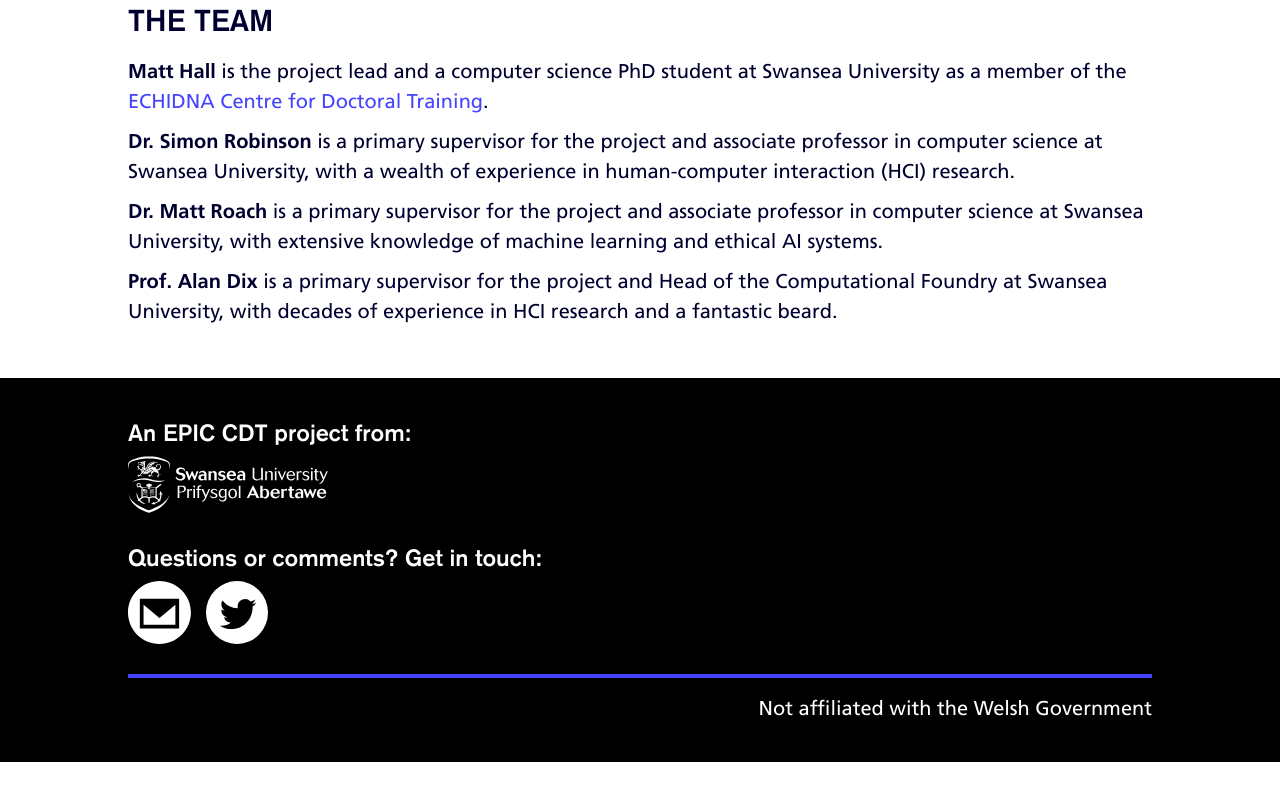
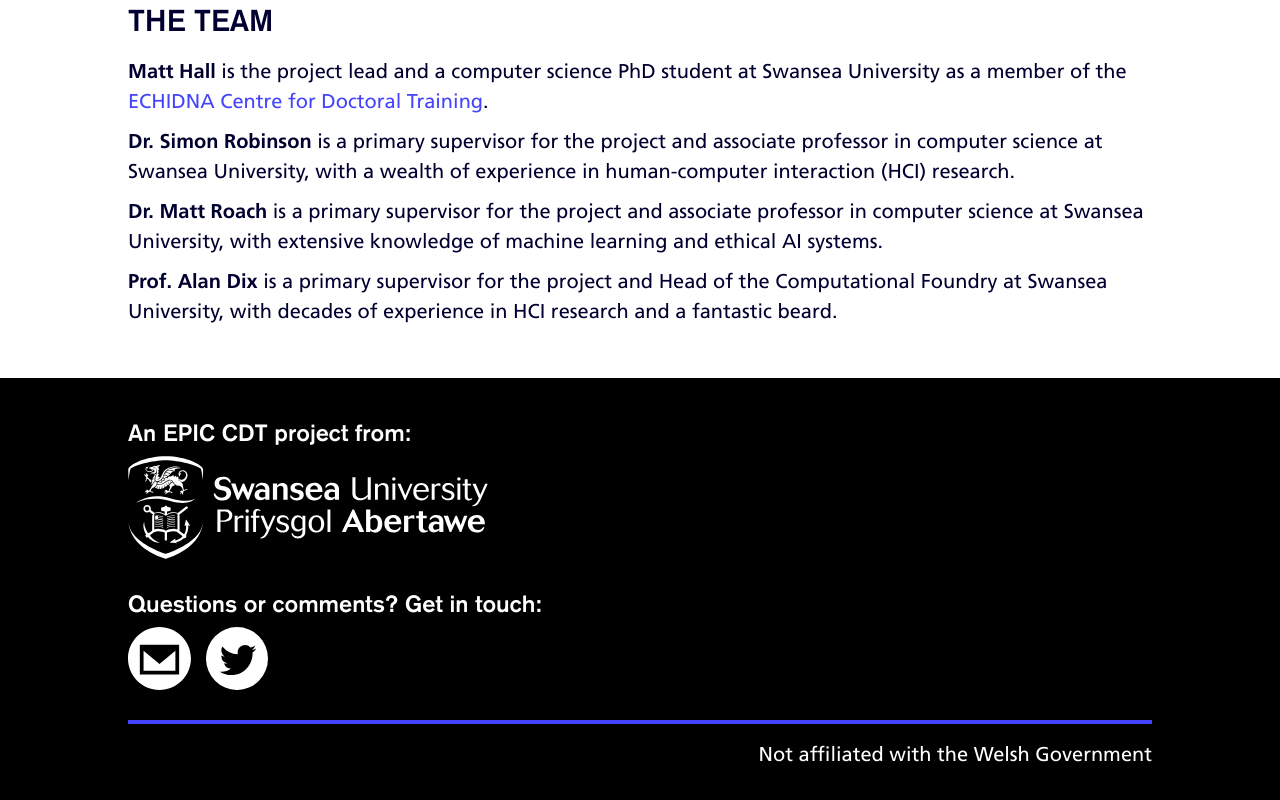
Before and after one commit to mhmatthall/pch.wales, a Next.js app: page / in a window 1280 px wide. Shown: the part 2513-3313 px from the top of the page. Before the commit the page ends 3275 px from the top, so only its background shows below. Built offline with nearby package versions, Linux system fonts and the light colour scheme.

Commit message:
Fix style inconsistencies

```diff
--- a/src/components/footer.module.scss
+++ b/src/components/footer.module.scss
@@ -45,7 +45,8 @@
     // Specific section tweaks
     .attributionLogos {
       gap: 1rem;
-      max-width: 10rem;
+      width: auto;
+      max-width: 18rem;
     }
 
     .socialLogos {
--- a/src/pages/resources/study.module.scss
+++ b/src/pages/resources/study.module.scss
@@ -49,7 +49,7 @@
 
     .fileCard {
       display: flex;
-      align-content: start;
+      align-content: flex-start;
       overflow: hidden;
 
       width: 8rem;
```
